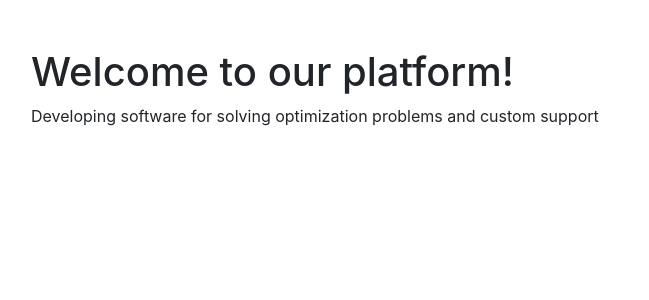
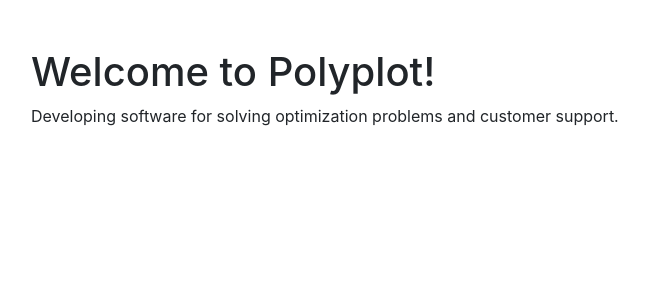
Before and after one commit to msbsp-iscteiul/ES2-2018-LEI-PL-81, a Django app: page / in a window 1280 px wide. Shown: the part 58-358 px from the top of the page, without its empty margins (54-703 px from the left). Run offline with Django 3.2, Linux system fonts and the light colour scheme; some libraries are stand-ins or nearby versions.

Commit message:
fix welcome page

```diff
--- a/web/templates/welcome.html
+++ b/web/templates/welcome.html
@@ -2,7 +2,7 @@
 
 {% block content_app %}
     <div class="container">
-        <h1>Welcome to our platform!</h1>
-        <p>Developing software for solving optimization problems and custom support</p>
+        <h1>Welcome to Polyplot!</h1>
+        <p>Developing software for solving optimization problems and customer support.</p>
     </div>
 {% endblock %}
```
